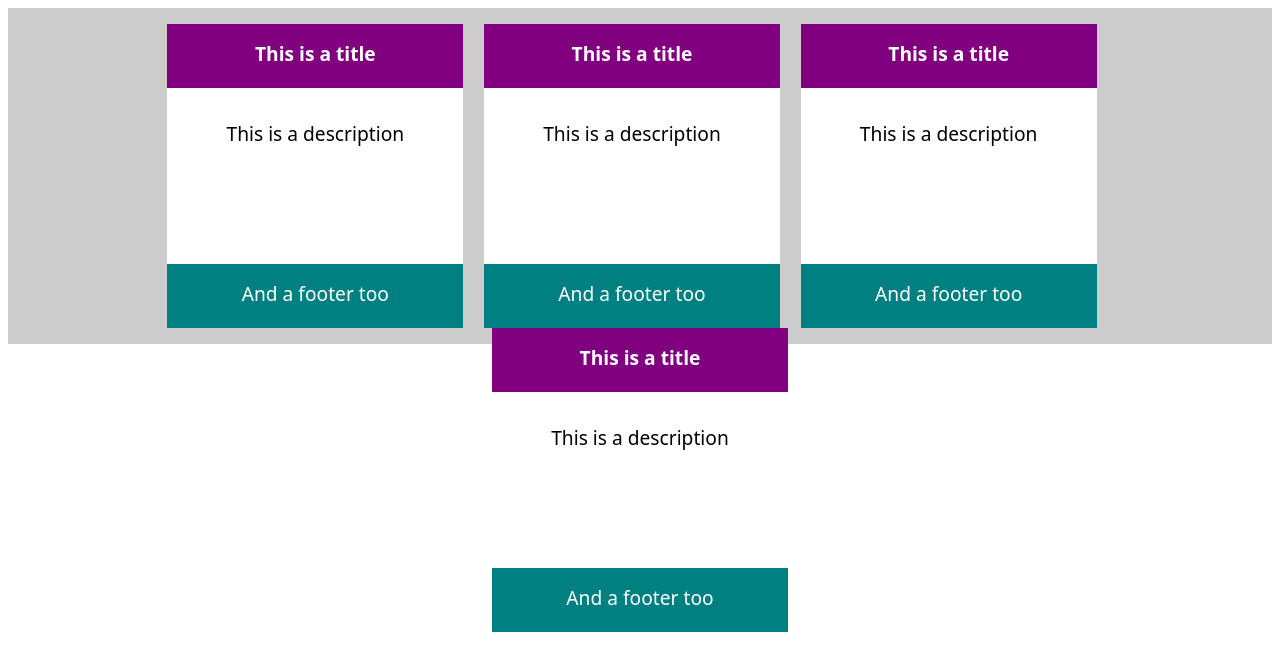
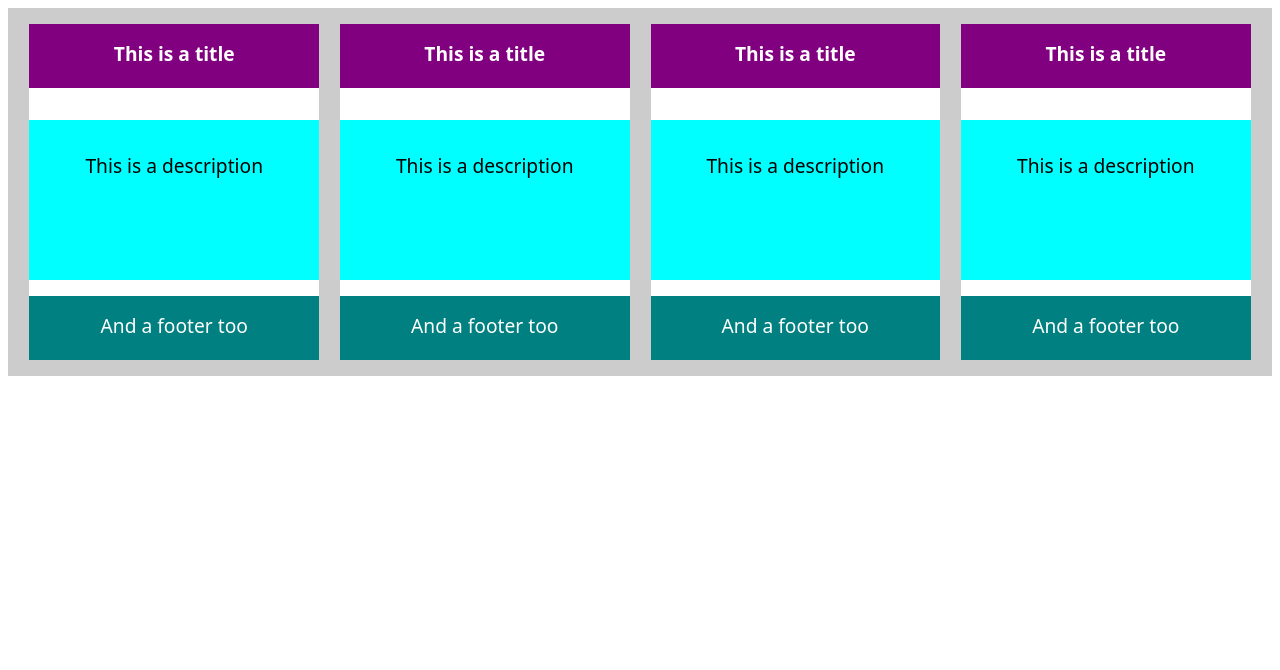
Before and after one commit to dana-ciocan/real-life-subgrid-examples, a plain HTML site: page content-cards/1-set-height/index.html in a window 1280 px wide. Drawn offline with Linux system fonts and the light colour scheme.

```diff
--- a/content-cards/1-set-height/responsive.css
+++ /dev/null
@@ -1,71 +0,0 @@
-.container {
-  min-height: 79rem;
-}
-
-.center-container {
-  text-align: center;
-  margin: 0;
-  padding: 0;
-}
-
-.card {
-  margin-top: 1rem;
-  width: 98%;
-}
-
-.card:first-of-type {
-  margin-top: 0;
-}
-
-.title {
-  height: 2rem;
-  margin-bottom: 1rem;
-}
-
-.description {
-  min-height: 7rem;
-  margin-bottom: 1rem;
-}
-
-.footer {
-  height: 2rem;
-}
-
-@media (min-width: 50rem) {
-  .container {
-    min-height: 39rem;
-  }
-
-  .card {
-    display: inline-block;
-    width: 48%;
-    margin: 1rem 0 0 1rem;
-  }
-
-  .card:nth-child(odd) {
-    margin-left: 0;
-  }
-
-  .card:nth-of-type(2) {
-    margin-top: 0;
-  }
-}
-
-@media (min-width: 75rem) {
-  .container {
-    min-height: 19rem;
-  }
-
-  .card {
-    width: 23.5%;
-    margin: 0 0 0 1rem;
-  }
-
-  .card:nth-child(odd) {
-    margin-left: 1rem;
-  }
-
-  .card:first-of-type {
-    margin-left: 0;
-  }
-}
--- a/content-cards/1-set-height/styles.css
+++ b/content-cards/1-set-height/styles.css
@@ -1,19 +1,20 @@
 .container {
-  height: 19rem;
+  min-height: 79rem;
 }
 
 .center-container {
   text-align: center;
+  margin: 0;
+  padding: 0;
 }
 
 .card {
-  display: inline-block;
-  width: 24%;
-  margin-right: 1rem;
+  margin-top: 1rem;
+  width: 98%;
 }
 
-.card:last-of-type {
-  margin-right: 0;
+.card:first-of-type {
+  margin-top: 0;
 }
 
 .title {
@@ -24,8 +25,50 @@
 .description {
   min-height: 7rem;
   margin-bottom: 1rem;
+  background-color: aqua;
+  padding-top: 2rem;
+  margin-top: 2rem;
 }
 
 .footer {
   height: 2rem;
 }
+
+@media (min-width: 50rem) {
+  .container {
+    min-height: 39rem;
+  }
+
+  .card {
+    display: inline-block;
+    width: 48%;
+    margin: 1rem 0 0 1rem;
+  }
+
+  .card:nth-child(odd) {
+    margin-left: 0;
+  }
+
+  .card:nth-of-type(2) {
+    margin-top: 0;
+  }
+}
+
+@media (min-width: 75rem) {
+  .container {
+    min-height: 19rem;
+  }
+
+  .card {
+    width: 23.5%;
+    margin: 0 0 0 1rem;
+  }
+
+  .card:nth-child(odd) {
+    margin-left: 1rem;
+  }
+
+  .card:first-of-type {
+    margin-left: 0;
+  }
+}
--- a/content-cards/2-flex-box/responsive.css
+++ /dev/null
@@ -1,36 +0,0 @@
-.container {
-  display: flex;
-  flex-direction: column;
-  row-gap: 1rem;
-  justify-content: center;
-  align-items: stretch;
-}
-
-.card {
-  display: flex;
-  flex-direction: column;
-  align-items: stretch;
-  justify-content: stretch;
-  row-gap: 1rem;
-  flex: 1;
-}
-
-@media (min-width: 50rem) {
-  .container {
-    flex-direction: row;
-    column-gap: 1rem;
-    flex-wrap: wrap;
-    justify-content: flex-start;
-  }
-
-  .card {
-    flex: 1 0 calc(50% - 1rem);
-  }
-}
-
-@media (min-width: 75rem) {
-  .card {
-    flex-wrap: nowrap;
-    flex: 1 0 calc(25% - 1rem);
-  }
-}
--- a/content-cards/2-flex-box/styles.css
+++ b/content-cards/2-flex-box/styles.css
@@ -1,7 +1,7 @@
 .container {
   display: flex;
-  flex-direction: row;
-  column-gap: 1rem;
+  flex-direction: column;
+  row-gap: 1rem;
   justify-content: center;
   align-items: stretch;
 }
@@ -14,3 +14,23 @@
   row-gap: 1rem;
   flex: 1;
 }
+
+@media (min-width: 50rem) {
+  .container {
+    flex-direction: row;
+    column-gap: 1rem;
+    flex-wrap: wrap;
+    justify-content: flex-start;
+  }
+
+  .card {
+    flex: 1 0 calc(50% - 1rem);
+  }
+}
+
+@media (min-width: 75rem) {
+  .card {
+    flex-wrap: nowrap;
+    flex: 1 0 calc(25% - 1rem);
+  }
+}
```
